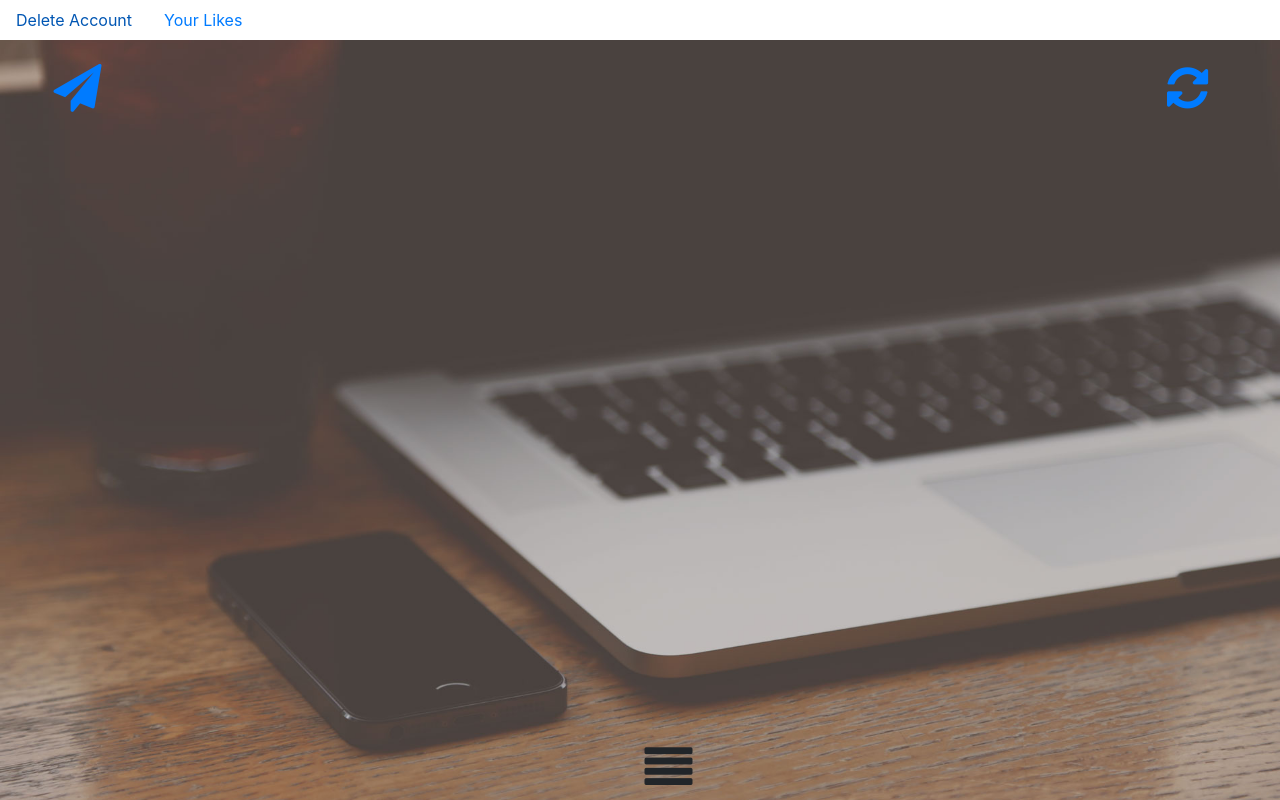
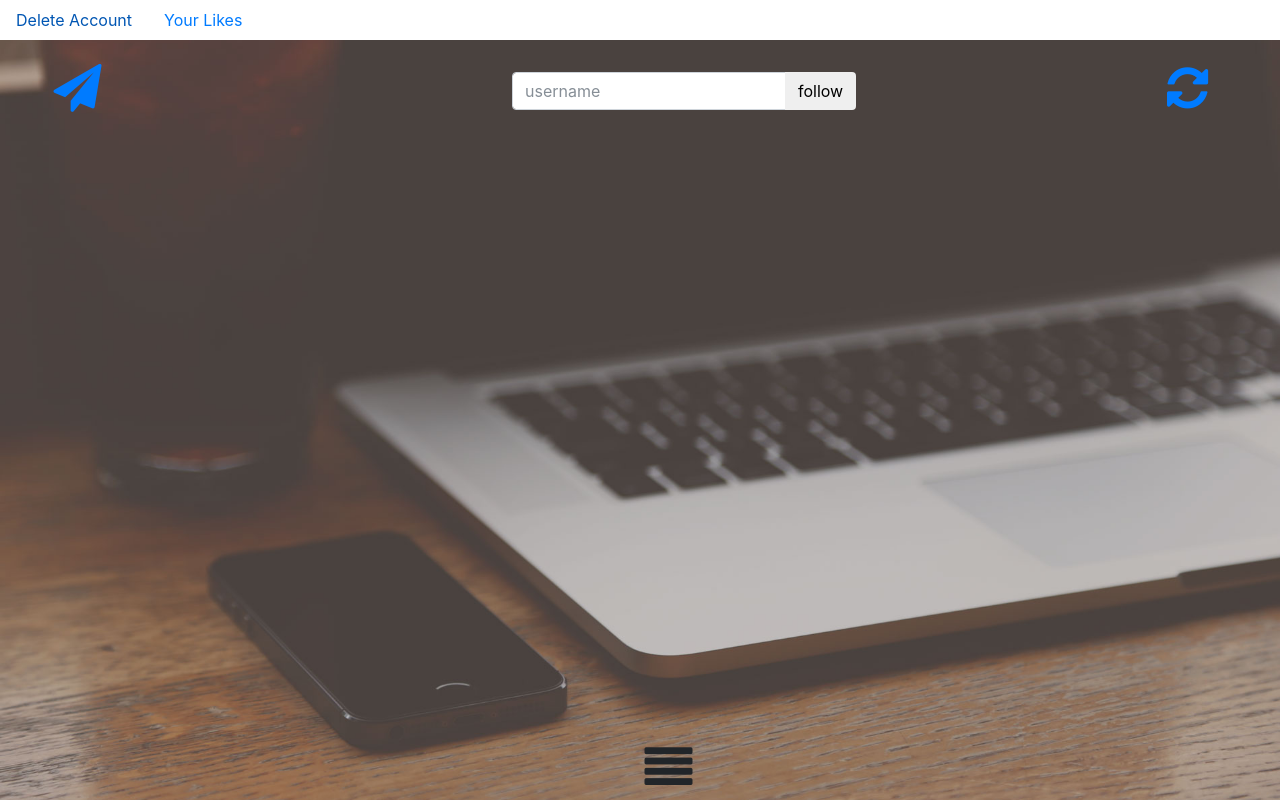
Before and after one commit to dtccx/DistributedWebApp, a plain HTML site: page static/view/home.html in a window 1280 px wide. Drawn offline with nearby package versions, Linux system fonts and the light colour scheme; no server answers.

Commit message:
add follow user feature not done

```diff
--- a/static/view/css/index.css
+++ b/static/view/css/index.css
@@ -153,3 +153,9 @@ html {
   box-shadow: 0 5px #666; */
   transform: translateY(4px);
 }
+
+#user-follow-search-bar{
+  position: absolute;
+  top: 9%;
+  left: 40%;
+}
--- a/static/view/home.html
+++ b/static/view/home.html
@@ -59,6 +59,17 @@
       </div>
     </div>
 
+    <div class="row" id="user-follow-search-bar">
+      <div class="col-lg-12">
+        <div class="input-group">
+          <input type="text" class="form-control" placeholder="username">
+          <span class="input-group-btn">
+            <button class="btn btn-default" type="button" id="user-follow-search-bar-btn">follow</button>
+          </span>
+        </div><!-- /input-group -->
+      </div><!-- /.col-lg-6 -->
+    </div><!-- /.row -->
+
 
 
     <!-- Bootstrap core JavaScript -->
--- a/static/view/js/Home.js
+++ b/static/view/js/Home.js
@@ -468,3 +468,10 @@ function refreshTable(){
 	lastMsgId = 0
 	getMsgs(LASTEST_MSG_FLAG)
 }
+
+$("#user-follow-search-bar-btn").click(function(){
+	console.log("follow btn press")
+	$.post( url+"/FollowUser",{}).done(function( data ) {
+			console.log(data)
+	});
+})
```
